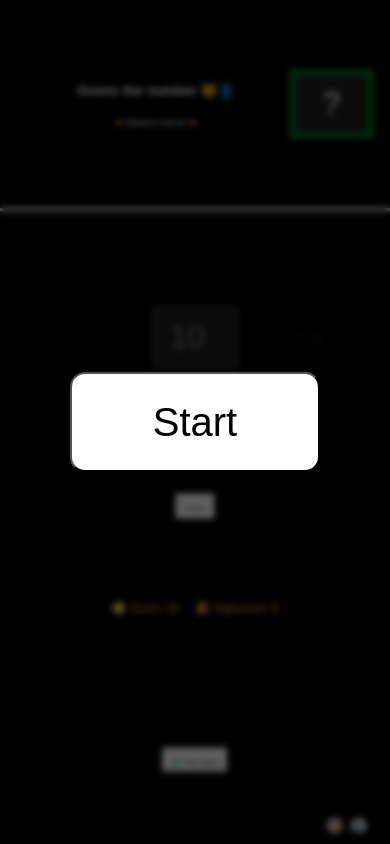
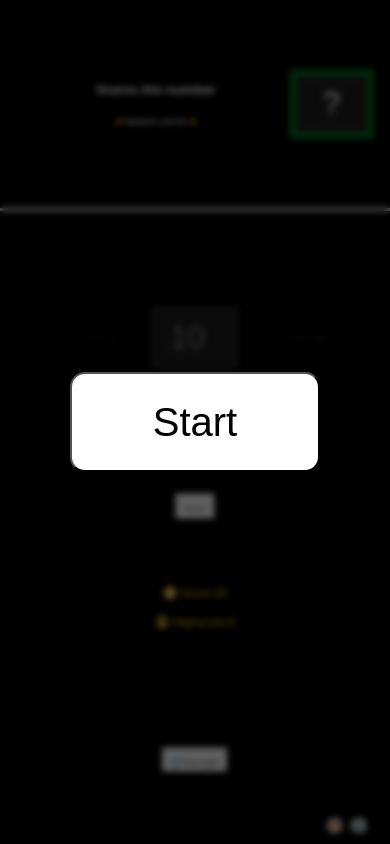
Before and after one commit to Mukeshmiet/Number_in_my_Mind, a plain HTML site: page index.html in a window 390 px wide. Drawn offline with Linux system fonts and the light colour scheme; a web font is replaced by a local one.

Commit message:
minor changes

```diff
--- a/index.html
+++ b/index.html
@@ -14,7 +14,7 @@
     </div>
         <header>
         <div class="left">
-            <p class="subhead">Guess the number 🐱‍👤</p>
+            <p class="subhead">Guess the number</p>
             <p class="range">👉 Between 1 and 20 👈</p>
         </div>
         <div class="right">
--- a/script.js
+++ b/script.js
@@ -126,6 +126,7 @@
         usrval.classList.remove("hide");
         wonvar.classList.remove("win");
         lowvar.classList.remove("hide");
+        highvar.classList.remove("hide");
         checkvar.classList.remove("hide");
         rightp.textContent = "?";
         scorevar.textContent = 20;
--- a/style.css
+++ b/style.css
@@ -269,6 +269,7 @@ header{
         font-size: 8vw;
         width: 22vw;
         height: 16vw;
+        top: 40%;
         }
 
     /* .win::before{
@@ -280,6 +281,12 @@ header{
     .highlights{
         gap: 4vw;
         font-size: 3vw;
+        flex-direction: column;
+        }
+
+        .highlights p{
+            display: flex;
+            justify-content: center;
         }
 
     .btn {
```
